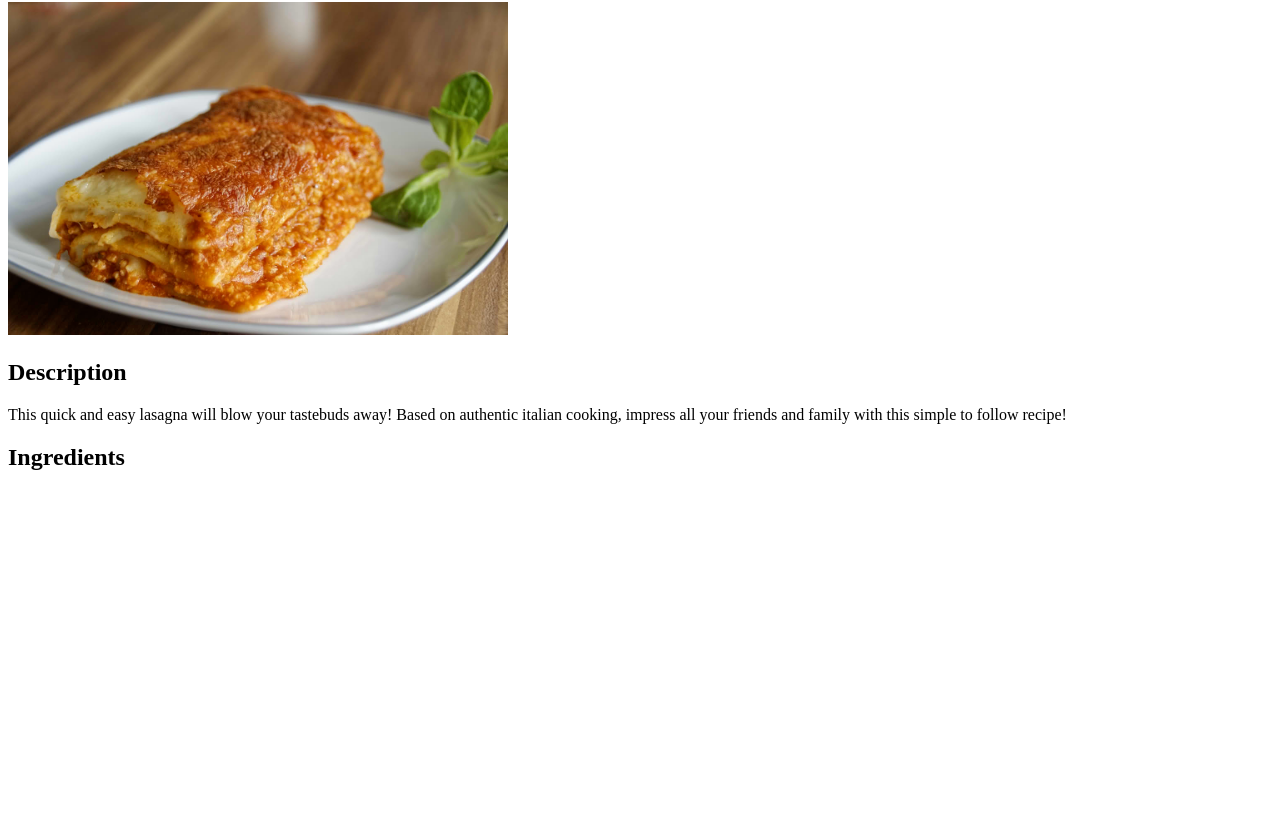
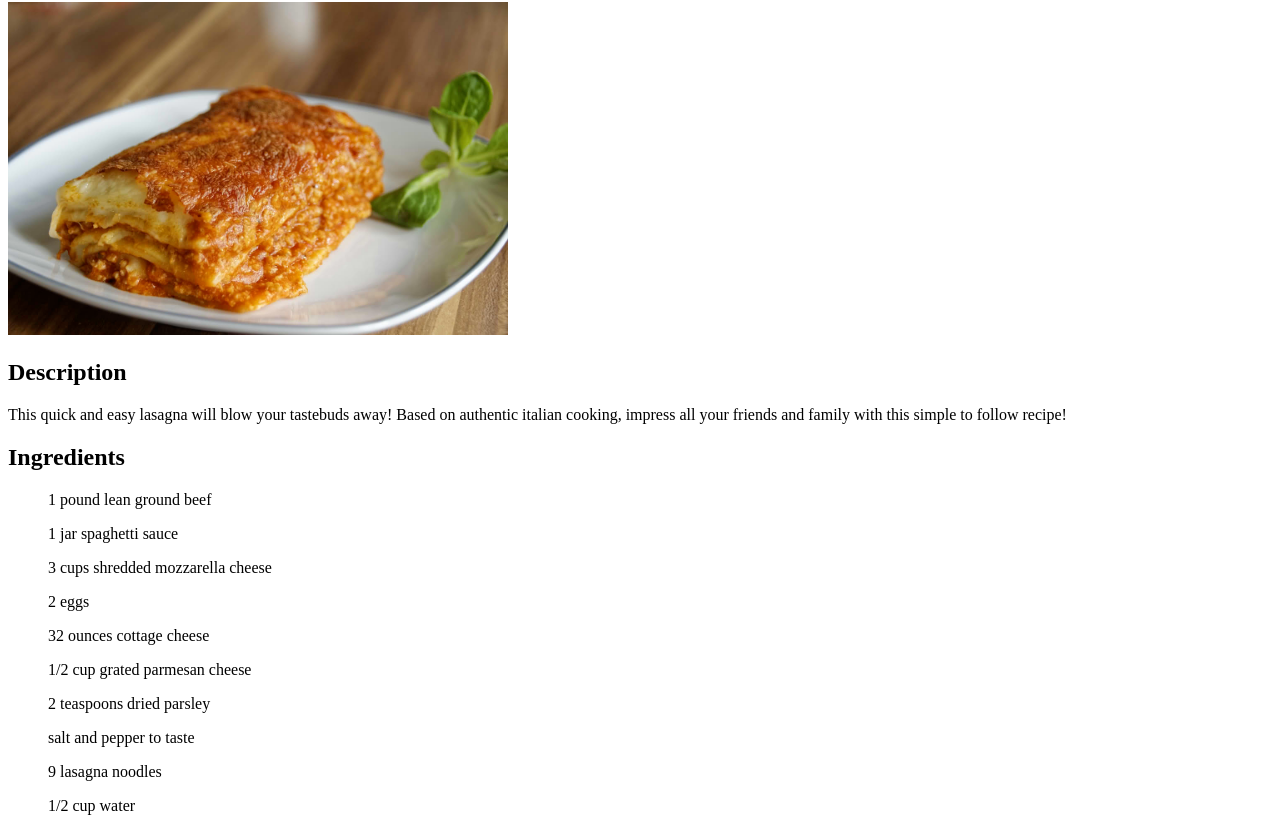
Before and after one commit to stickth/odin-recipes, a plain HTML site: page recipes/lasagna.html in a window 1280 px wide. Shown: the part 104-935 px from the top of the page. Before the commit the page ends 800 px from the top, so only its background shows below. Drawn offline with Linux system fonts and the light colour scheme.

Commit message:
Add lasagna ingredients

```diff
--- a/recipes/lasagna.html
+++ b/recipes/lasagna.html
@@ -15,5 +15,16 @@
     to follow recipe! </p>
 
     <h2>Ingredients</h2>
+    <ul>1 pound lean ground beef</ul>
+    <ul>1 jar spaghetti sauce</ul>
+    <ul>3 cups shredded mozzarella cheese</ul>
+    <ul>2 eggs</ul>
+    <ul>32 ounces cottage cheese</ul>
+    <ul>1/2 cup grated parmesan cheese</ul>
+    <ul>2 teaspoons dried parsley</ul>
+    <ul>salt and pepper to taste</ul>
+    <ul>9 lasagna noodles</ul>
+    <ul>1/2 cup water</ul>
+
 </body>
 </html>
```
